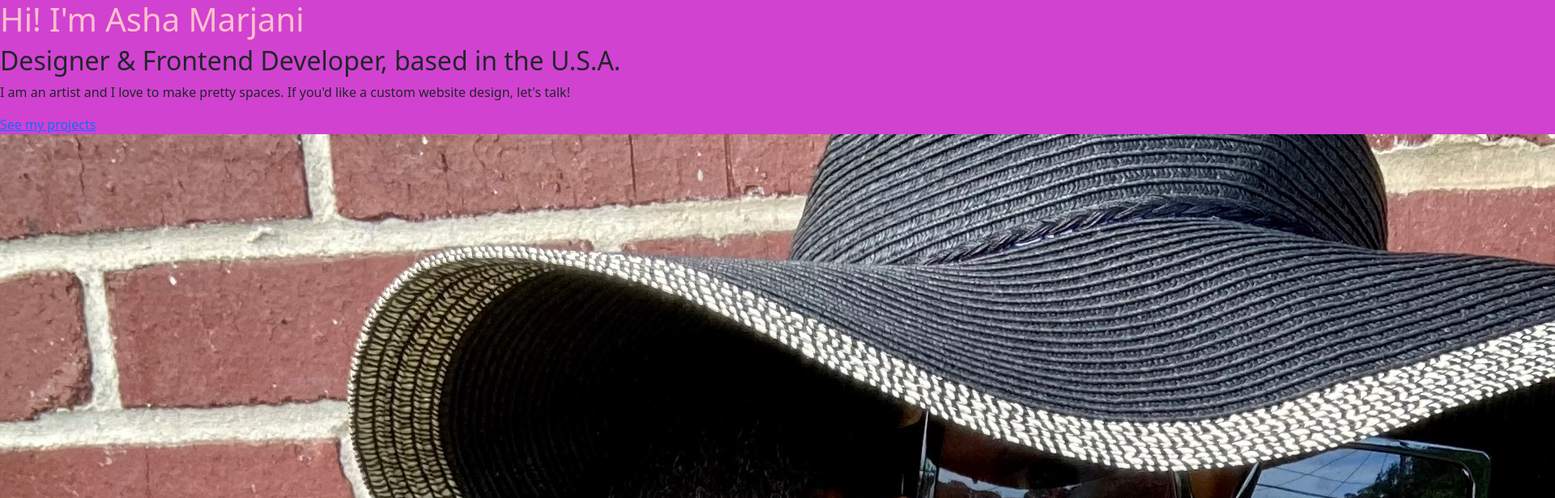
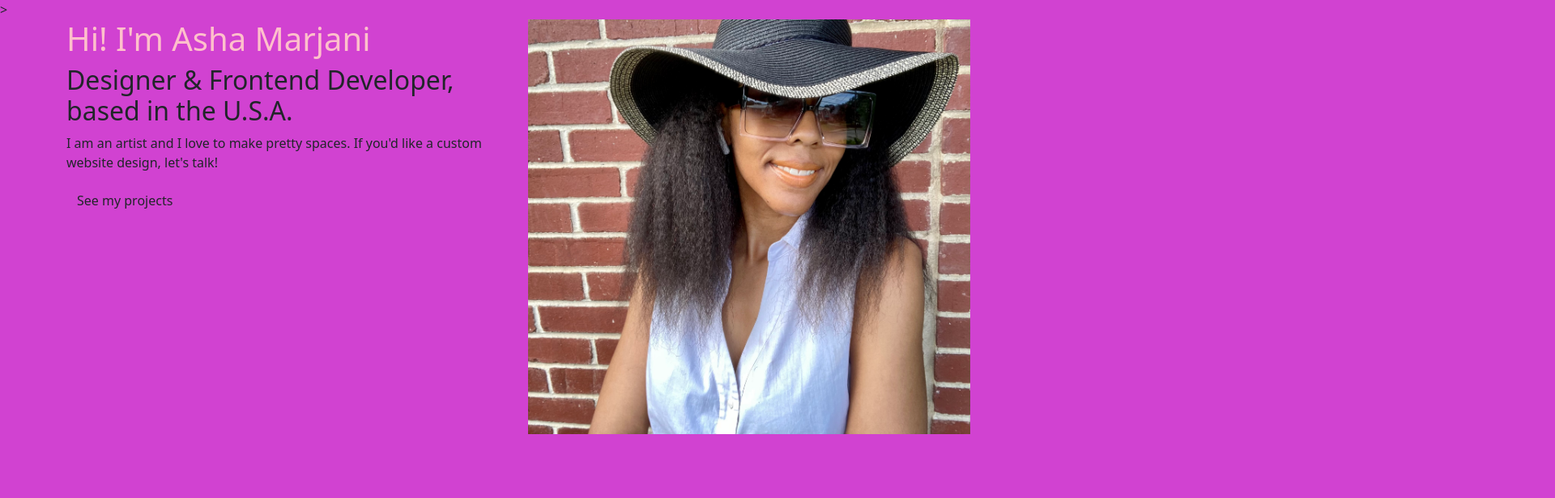
Before and after one commit to AshaMarj/Project-Portfolio-Responsive-Wk4, a plain HTML site: page about.html in a window 1280 px wide. Shown: the top 616 px of the page at 81% size, 1920 px wide, since content can reach past the window. Drawn offline with nearby package versions, Linux system fonts and the light colour scheme.

Commit message:
Updated about me page

```diff
--- a/about.html
+++ b/about.html
@@ -26,15 +26,24 @@
     <link rel="stylesheet" href="styles/portfolio.css" />
   </head>
   <body>
-    <h1>Hi! I'm Asha Marjani</h1>
-    <h2>Designer & Frontend Developer, based in the U.S.A.</h2>
-    <p>
-      I am an artist and I love to make pretty spaces. If you'd like a custom
-      website design, let's talk!
-    </p>
+    >
+    <div class="about-section container">
+      <div class="row">
+        <div class="col-6">
+          <h1>Hi! I'm Asha Marjani</h1>
+          <h2>Designer & Frontend Developer, based in the U.S.A.</h2>
+          <p>
+            I am an artist and I love to make pretty spaces. If you'd like a
+            custom website design, let's talk!
+          </p>
 
-    <a href="">See my projects</a>
+          <a href="" class="btn btn-branding">See my projects</a>
+        </div>
 
-    <img src="images/IMG_4579 (2).jpg" alt="" />
+        <div class="col-6">
+          <img src="images/IMG_4579 (2).jpg" alt="" class="img-fluid" />
+        </div>
+      </div>
+    </div>
   </body>
 </html>
```
